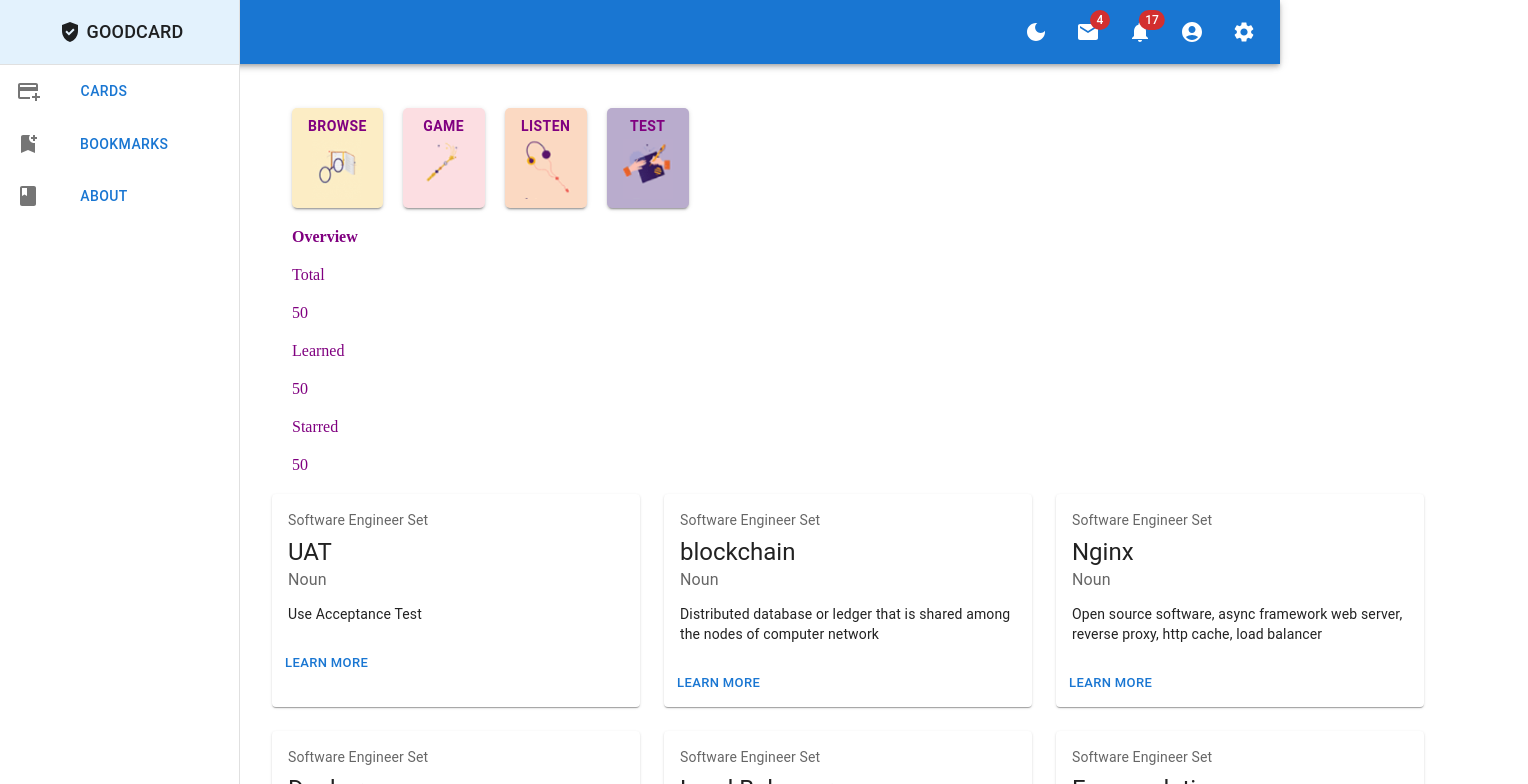
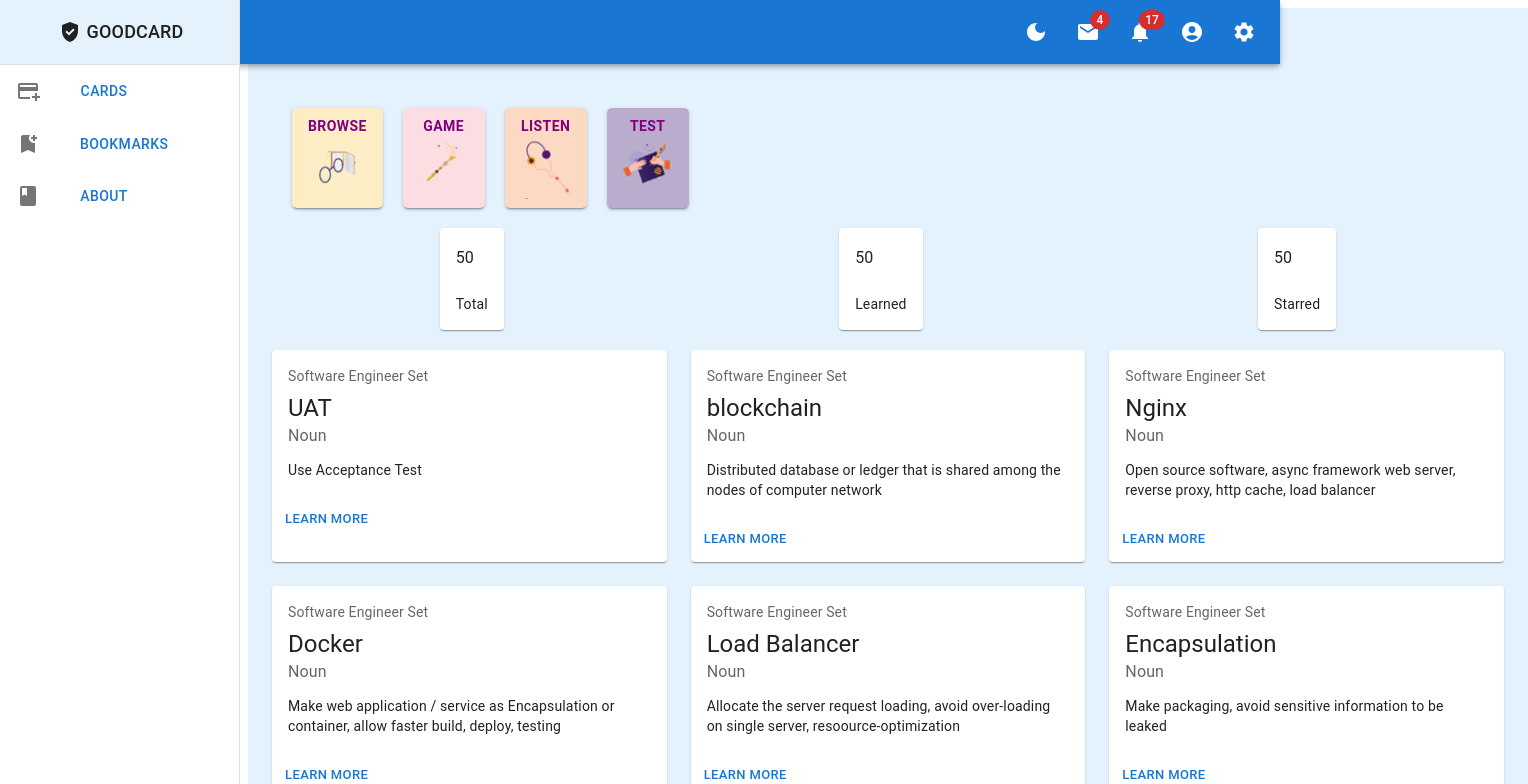
Before and after one commit to kenwCoding/good_card_frontend, a React (Vite) app: page /cards in a window 1280 px wide. Shown: the top 784 px of the page, 1528 px wide, since content can reach past the window. Built offline with nearby package versions, Linux system fonts and the light colour scheme.

Commit message:
cleanup and card page overview sect

```diff
--- a/src/components/CardFunctionButton.jsx
+++ b/src/components/CardFunctionButton.jsx
@@ -31,7 +31,7 @@ function CardFunctionButton() {
                     <Button
                         key={index}
                         variant='contained'
-                        style={{
+                        sx={{
                             borderRadius: '5px',
                             paddingTop: '10px',
                             marginTop: '100px',
--- a/src/components/GoodCardDrawer.jsx
+++ b/src/components/GoodCardDrawer.jsx
@@ -83,14 +83,13 @@ export const GoodCardDrawer = ({ drawerIsOpen = null, setDrawerIsOpen = () => {
 
     return (
         <>
-              {/* Fixed Drawer state for small size */}
             <Drawer
                 anchor='left'
                 sx={{
-                    width: 0,
+                    width: drawerWidth,
                     flexShrink: 0,
                     '& .MuiDrawer-paper': {
-                        width: 0,
+                        width: drawerWidth,
                         boxSizing: 'border-box',
                     },
                 }}
@@ -100,7 +99,6 @@ export const GoodCardDrawer = ({ drawerIsOpen = null, setDrawerIsOpen = () => {
                 <DrawContent handleDrawerClose={handleDrawerClose} showArrowBackIcon='true' />
             </Drawer>
 
-            {/* Fixed Drawer state for non-small size */}
             <Drawer
                 variant="permanent"
                 sx={{
--- a/src/components/Navbar.jsx
+++ b/src/components/Navbar.jsx
@@ -48,10 +48,10 @@ const featureButtonHandler = (button) => {
   }
 }
 
-export const Navbar = ({ drawerIsOpen = null, setDrawerIsOpen = () => { } }) => {
+export const Navbar = () => {
+  const [drawerIsOpen, setDrawerIsOpen] = useState(false)
   const featureButtons = ["ChangeMode", "Mails", "Notifications", "AccountCircle", 'Settings']
   const drawerWidth = '240px'
-  console.log(window.innerWidth > 600 ? `calc(100% - ${drawerWidth} px)` : '100%')
   return (
     <Box sx={{ display: 'flex' }}>
       <AppBar
--- a/src/layout/RootLayout.jsx
+++ b/src/layout/RootLayout.jsx
@@ -1,27 +1,27 @@
-import React, { useState } from 'react'
+import React from 'react'
 import { Outlet } from 'react-router'
 import { Container } from '@mui/system'
 import { blue } from '@mui/material/colors'
 import { Navbar } from '../components'
 import { useWindowSize } from '../hooks'
 
-const style = {
-  bgcolor: blue[50],
-  height: '100%',
-  width: '100vw',
-  minWidth: '100vw',
-  margin: '0px',
-  padding: '0px',
-}
 
 function RootLayout() {
   const windowSize = useWindowSize()
-  const [drawerIsOpen, setDrawerIsOpen] = useState(false)
 
+  const style = {
+    bgcolor: blue[50],
+    height: '100%',
+    width: '100vw',
+    minWidth: '100vw',
+    margin: '0px',
+    padding: '0px',
+    marginLeft: windowSize.width > 600 ? '240px' : ''
+  }
   return (
     <>
-      <Navbar drawerIsOpen={drawerIsOpen} setDrawerIsOpen={setDrawerIsOpen} />
-      <Container sx={{ style, marginLeft: windowSize.width > 600 ? '240px' : '' }}>
+      <Navbar />
+      <Container sx={style}>
         <Outlet />
       </Container>
     </>
--- a/src/pages/Cards.jsx
+++ b/src/pages/Cards.jsx
@@ -1,27 +1,59 @@
 import React from 'react';
-import { Grid } from '@mui/material'
+import Grid from '@mui/material/Grid';
+import Paper from '@mui/material/Paper';
+import Typography from '@mui/material/Typography';
 import { FLASH_CARDS_MOCK_DATA } from '../utils/flashCardsMockData'
 import { CardItem, CardFunctionButton } from '../components';
 
 function OverviewSection() {
+    const COUNT_KEY = ['Total', 'Learned', 'Starred']
+    const countSwitch = (countKey) => {
+        switch (countKey) {
+            case 'Total': return FLASH_CARDS_MOCK_DATA.length
+            case 'Learned': return FLASH_CARDS_MOCK_DATA.map(datum => {
+                datum.tag.filter(datumTag => { datumTag !== 'Learned' })
+            }).length
+            case 'Starred': return FLASH_CARDS_MOCK_DATA.map(datum => {
+                datum.tag.filter(datumTag => { datumTag !== 'Learned' })
+            }).length
+            default: break
+        }
+    }
+
     return (
-        <div>
-            <div className='row'>
-                <strong style={{ color: 'purple', margin: '20px' }}>Overview</strong>
-            </div>
-            <div className='row'><div style={{ color: 'purple', margin: '20px' }}>Total</div></div>
-            <div className='row'><div style={{ color: 'purple', margin: '20px' }}>{FLASH_CARDS_MOCK_DATA.length}</div></div>
-            <div style={{ color: 'purple', margin: '20px' }}>Learned</div>
-            <div style={{ color: 'purple', margin: '20px' }}>
-                {FLASH_CARDS_MOCK_DATA.map(datum => {
-                    datum.tag.filter(datumTag => { datumTag !== 'Learned' })
-                }).length}</div>
-            <div style={{ color: 'purple', margin: '20px' }}>Starred</div>
-            <div style={{ color: 'purple', margin: '20px' }}>
-                {FLASH_CARDS_MOCK_DATA.map(datum => {
-                    datum.tag.filter(datumTag => { datumTag !== 'Learned' })
-                }).length}</div>
-        </div>
+        <Grid container sx={{ marginBottom: '20px' }}>
+            {COUNT_KEY.map((countKey) => {
+                return (
+                    <Paper
+                        key={countKey}
+                        sx={{
+                            p: 2,
+                            m: 'auto',
+                            justifyContent: 'space-between',
+                            alignItems: 'center',
+                            maxWidth: 500,
+                            width: 'auto',
+                            backgroundColor: (theme) =>
+                                theme.palette.mode === 'dark' ? '#1A2027' : '#fff',
+                        }}>
+                        <Grid item xs={4} sm container>
+                            <Grid item xs container direction="column" spacing={2}>
+                                <Grid item xs>
+                                    <Typography gutterBottom variant="subtitle1" component="div">
+                                        {countSwitch(countKey)}
+                                    </Typography>
+                                </Grid>
+                                <Grid item>
+                                    <Typography sx={{ cursor: 'pointer' }} variant="body2">
+                                        {countKey}
+                                    </Typography>
+                                </Grid>
+                            </Grid>
+                        </Grid>
+                    </Paper>
+                )
+            })}
+        </Grid>
     )
 }
 
```
